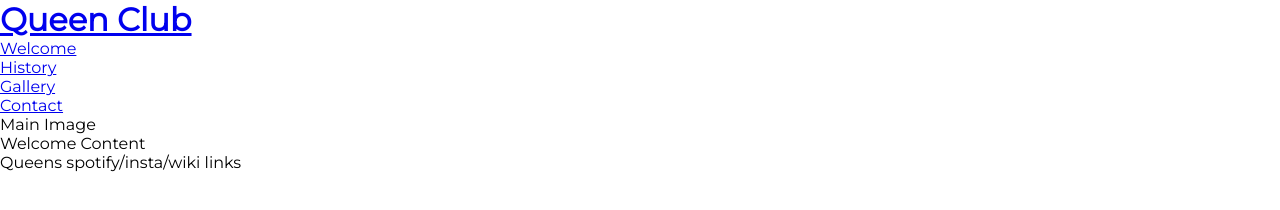
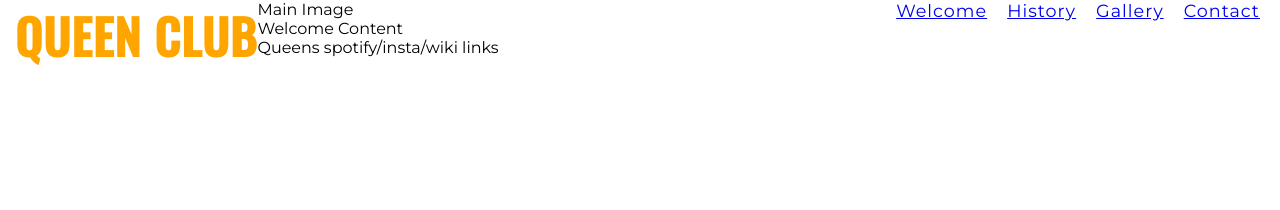
Before and after one commit to ConorBevan/Queen-Club, a plain HTML site: page index.html in a window 1280 px wide. Drawn offline with nearby package versions, Linux system fonts and the light colour scheme.

Commit message:
Put nav bar in correct place and added styling

```diff
--- a/assets/css/style.css
+++ b/assets/css/style.css
@@ -9,4 +9,33 @@
 body {
     font-family: Montserrat, sans-serif;
     font-weight: 400;
+    color: black;
 }
+
+/* headings + logo */
+
+h1 {
+    font-family: Oswald, sans-serif;
+    text-transform: uppercase;
+    letter-spacing: 1px;
+    color: orange;
+}
+
+#logo {
+    float: left;
+    font-size: 300%;
+    padding-left: 15px;
+}
+
+/* Navigation bar */
+
+#nav-bar {
+    font-size: 110%;
+    letter-spacing: 1px;
+}
+
+#nav-bar li {
+    float: right;
+    list-style-type: none;
+    margin-right: 20px;
+}
--- a/index.html
+++ b/index.html
@@ -13,21 +13,21 @@
 <body>
     <header>
         <a href="index.html">
-            <h1>Queen Club</h1>
+            <h1 id="logo">Queen Club</h1>
         </a>
         <nav>
-            <ul>
+            <ul id="nav-bar">
                 <li>
-                    <a href="index.html">Welcome</a>
+                    <a href="#">Contact</a>
+                </li>
+                <li>
+                    <a href="#">Gallery</a>
                 </li>
                 <li>
                     <a href="#">History</a>
                 </li>
                 <li>
-                    <a href="#">Gallery</a>
-                </li>
-                <li>
-                    <a href="#">Contact</a>
+                    <a href="index.html">Welcome</a>
                 </li>
             </ul>
         </nav>
```
